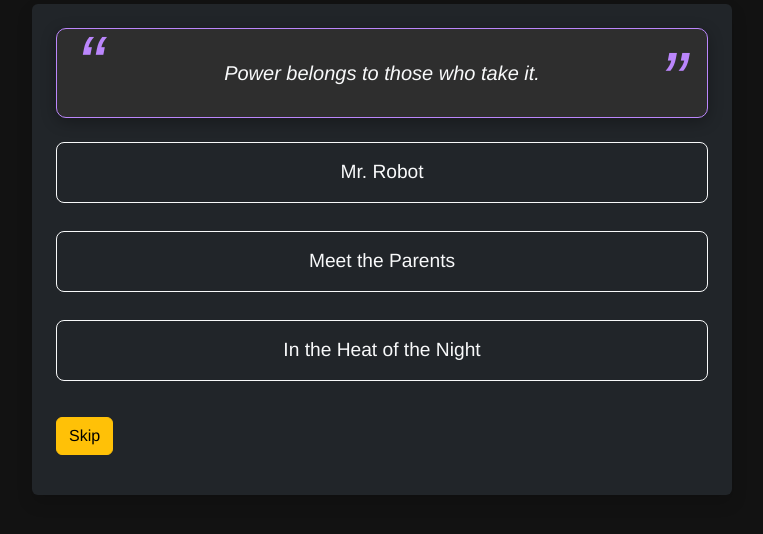
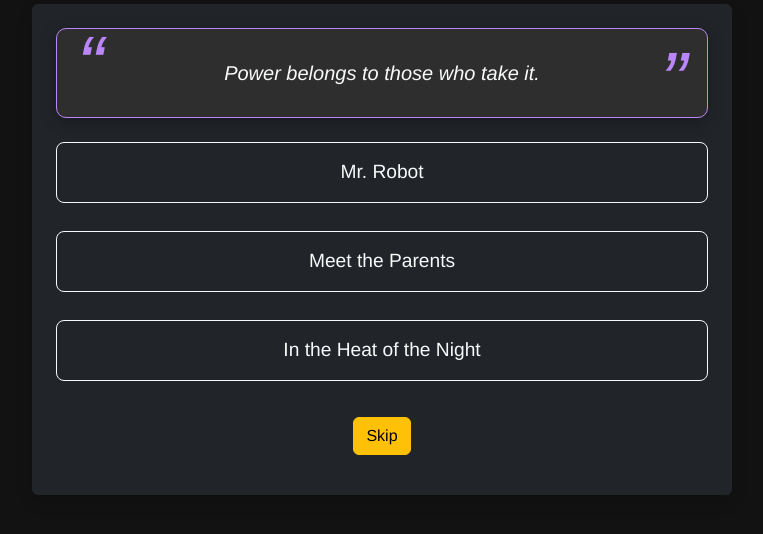
Before and after one commit to alexandre-amaral/movie-quotes-game, a plain HTML site: page index.html in a window 1280 px wide. Shown: the part 196-730 px from the top of the page, without its empty margins (258-1021 px from the left). Drawn offline with nearby package versions, Linux system fonts and the light colour scheme.

Commit message:
centralize skip button

```diff
--- a/index.html
+++ b/index.html
@@ -17,7 +17,7 @@
             <div id="options" class="d-grid gap-2 mb-3">
                 <!-- Options will be generated here -->
             </div>
-            <div class="d-flex justify-content-between mt-3">
+            <div class="d-flex justify-content-center mt-3">
                 <button class="btn btn-warning" onclick="skipQuote()">Skip</button>
             </div>
             <p id="result" class="text-info fw-bold mt-3"></p>
```
